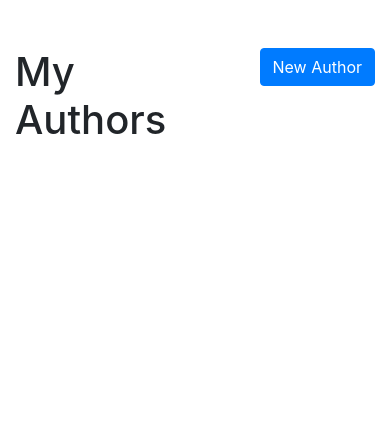
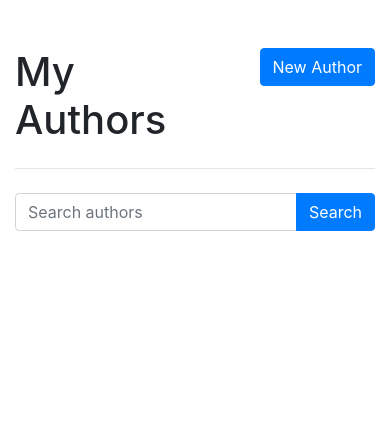
Before and after one commit to scivarolo/research-assistant, a Django app: page /authors/ in a window 390 px wide. Shown: the part 56-486 px from the top of the page. Run offline with Django 3.2, Linux system fonts and the light colour scheme; the visitor is signed in with stand-in values (Sample User, id 1); data that the repository does not hold is empty; some libraries are stand-ins or nearby versions.

Commit message:
author search

```diff
--- a/research_assistant/templates/authors/authors.html
+++ b/research_assistant/templates/authors/authors.html
@@ -1,4 +1,5 @@
 {% extends 'index.html' %}
+{% load crispy_forms_tags %}
 
 {% block content %}
 <div class="row">
@@ -9,8 +10,22 @@
     <a href="{% url 'research_assistant:new_author' %}" class="btn btn-primary">New Author</a>
   </div>
 </div>
+<hr class="mb-4">
+<div class="row">
+  <div class="col col-md-4">
+    <form method="post">
+      {% csrf_token %}
+      {% crispy search_form %}
+    </form>
+  </div>
+</div>
+
 <div class="row">
   <div class="col">
+    {% if query and authors|length == 0%}
+      <p>No authors match "{{query}}". <a class="btn btn-sm btn-secondary" href="{% url 'research_assistant:all_authors' %}">Clear Search</a></p>
+    {% else %}
+      {% if query %}<p>Search results for: "{{query}}": <a class="btn btn-sm btn-secondary" href="{% url 'research_assistant:all_authors' %}">Clear Search</a>{% endif %}
       <ul class="list-group">
         {% for author in authors %}
           <a href="{% url 'research_assistant:single_author' author.id %}" class="list-group-item list-group-item-action">{{ author.name }}
@@ -22,6 +37,7 @@
           </a>
         {% endfor %}
       </ul>
+    {% endif %}
   </div>
 </div>
 {% endblock content %}
--- a/research_assistant/views/authors.py
+++ b/research_assistant/views/authors.py
@@ -4,7 +4,7 @@ from django.contrib.auth.decorators import login_required
 from django.http import HttpResponseRedirect
 from django.shortcuts import render, reverse
 
-from research_assistant.forms import AuthorForm
+from research_assistant.forms import AuthorForm, SearchForm
 from research_assistant.models import Author
 
 
@@ -13,9 +13,19 @@ def all_authors(request):
     """Load all authors associated with current user."""
 
     authors = Author.objects.filter(user=request.user)
+    search_form = SearchForm(placeholder="Search authors")
+    context = {}
+
+    # Update query if a search is submitted
+    if request.POST.get("query"):
+        query = request.POST["query"]
+        if query is not None:
+            context["query"] = query
+            authors = Author.objects.filter(name__contains=query, user=request.user)
 
     template = "authors/authors.html"
-    context = {"authors": authors}
+    context["authors"] = authors
+    context["search_form"] = search_form
 
     return render(request, template, context)
 
```
Lines whose indentation alone changed are shown as unchanged.
